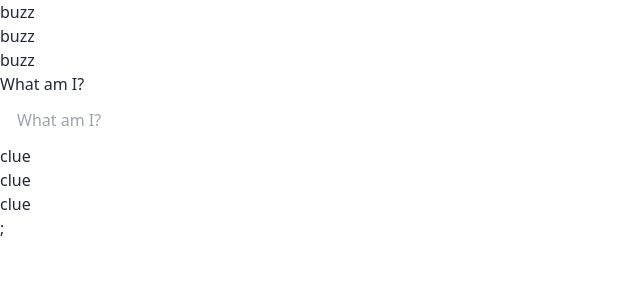
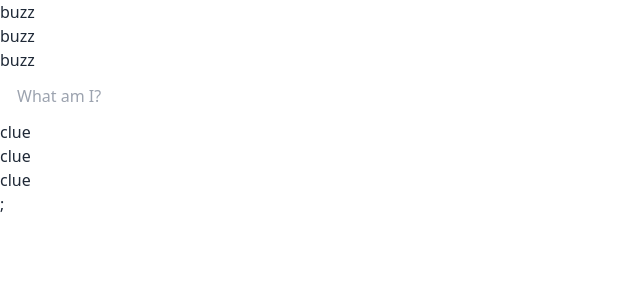
Before and after one commit to coderaries12/Guess-Game, a React (Vite) app: page /game in a window 1280 px wide. Shown: the top 300 px of the page, without its empty margins (0-640 px from the left). Built offline with nearby package versions, Linux system fonts and the light colour scheme.

Commit message:
Remove title

```diff
--- a/src/routes/game.tsx
+++ b/src/routes/game.tsx
@@ -9,10 +9,7 @@ export default function Game() {
         })}
       </div>
 
-      <div>
-        <h2>What am I?</h2>
-        <input className="input" placeholder="What am I?"></input>
-      </div>
+      <input className="input" placeholder="What am I?"></input>
 
       <div>
         {clues.map((e) => {
```
